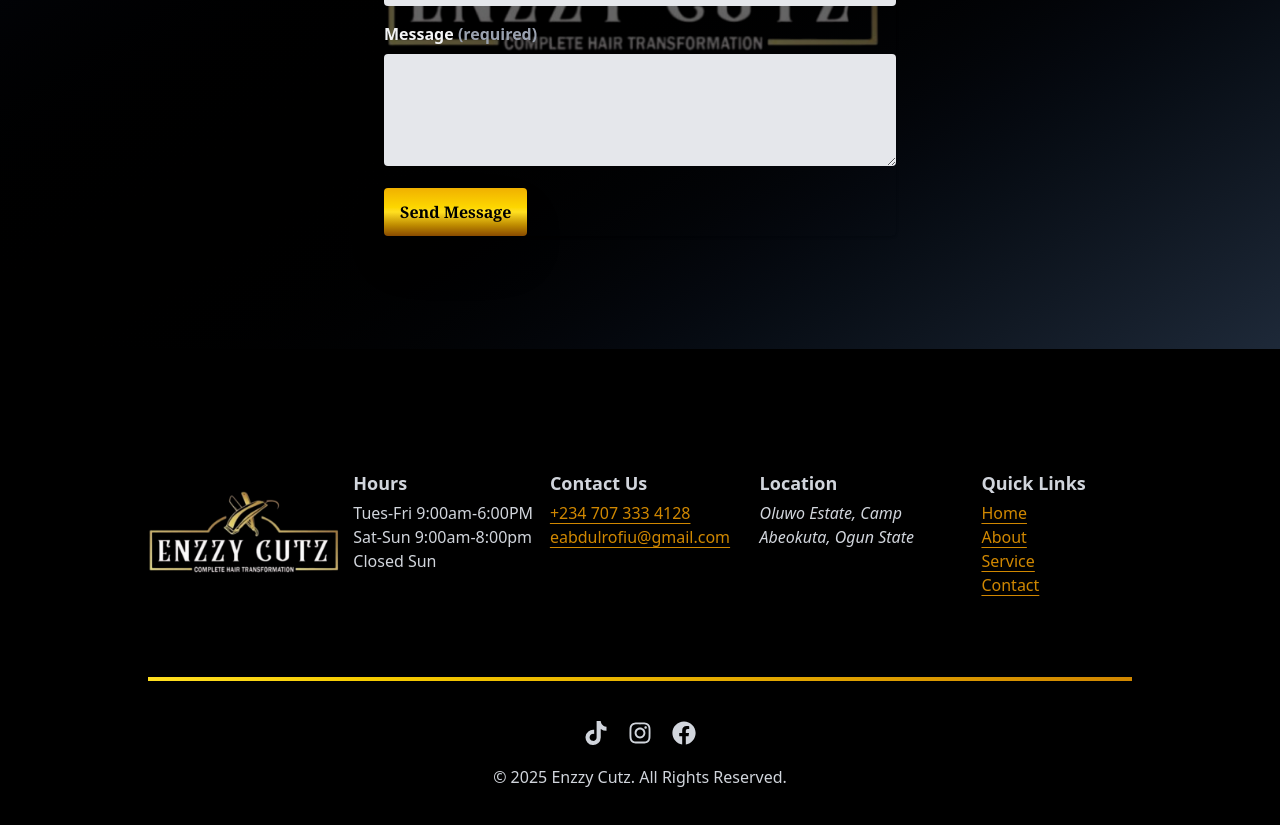
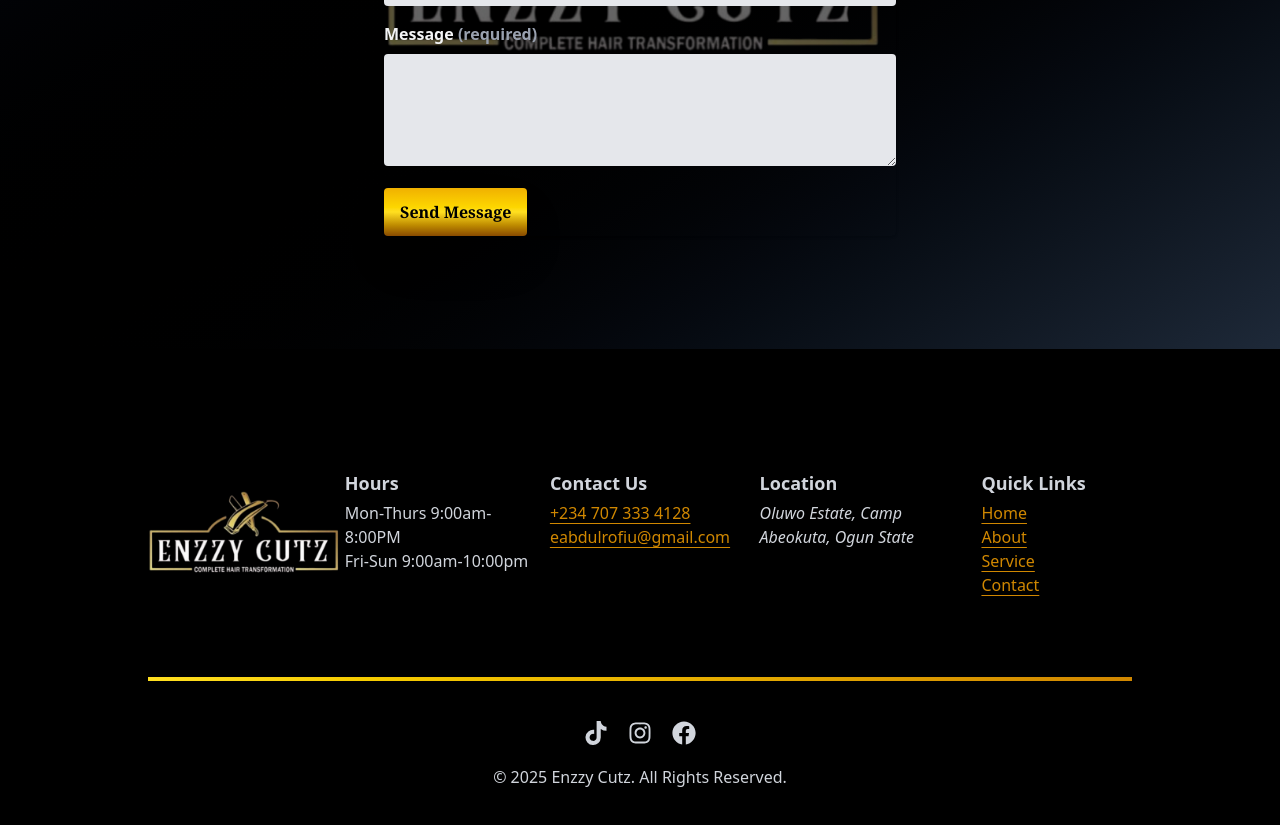
Before and after one commit to webcodeed/Enzzy_haircut, a React (Vite) app: page /Contact in a window 1280 px wide. Shown: the part 1251-2076 px from the top of the page. Built offline with nearby package versions, Linux system fonts and the light colour scheme; a web font is replaced by a local one.

Commit message:
corrected the contact form

```diff
--- a/src/Contact.jsx
+++ b/src/Contact.jsx
@@ -20,7 +20,7 @@
 
         try {
             await emailjs.sendForm(
-                "otegbadYe",
+                "otegbade",
                 "otegbade",
                 form.current,
                 "tWXWx0ypsMSnrvDS7"
--- a/src/Footer.jsx
+++ b/src/Footer.jsx
@@ -32,9 +32,8 @@
 
                     <div className=" col-start-1 md:col-start-2 ">
                         <h3 className="text-lg font-bold mb-1">Hours</h3>
-                        <p>Tues-Fri 9:00am-6:00PM</p>
-                        <p>Sat-Sun 9:00am-8:00pm</p>
-                        <p>Closed Sun</p>
+                        <p>Mon-Thurs 9:00am-8:00PM</p>
+                        <p>Fri-Sun 9:00am-10:00pm</p>
                     </div>
                     <div className=" col-start-1 md:col-start-3 ">
                         <h3 className="text-lg font-bold mb-1">Contact Us</h3>
```
